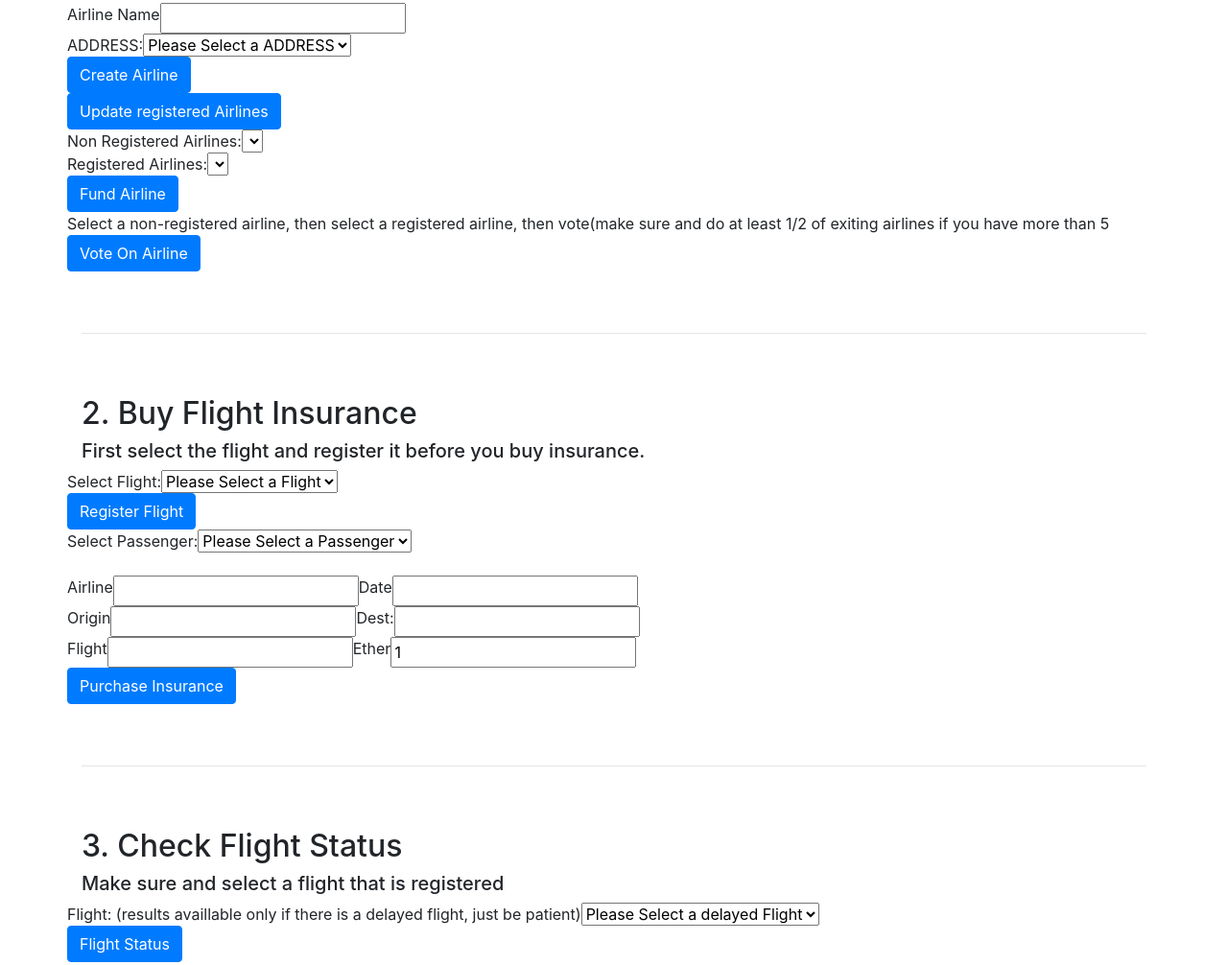
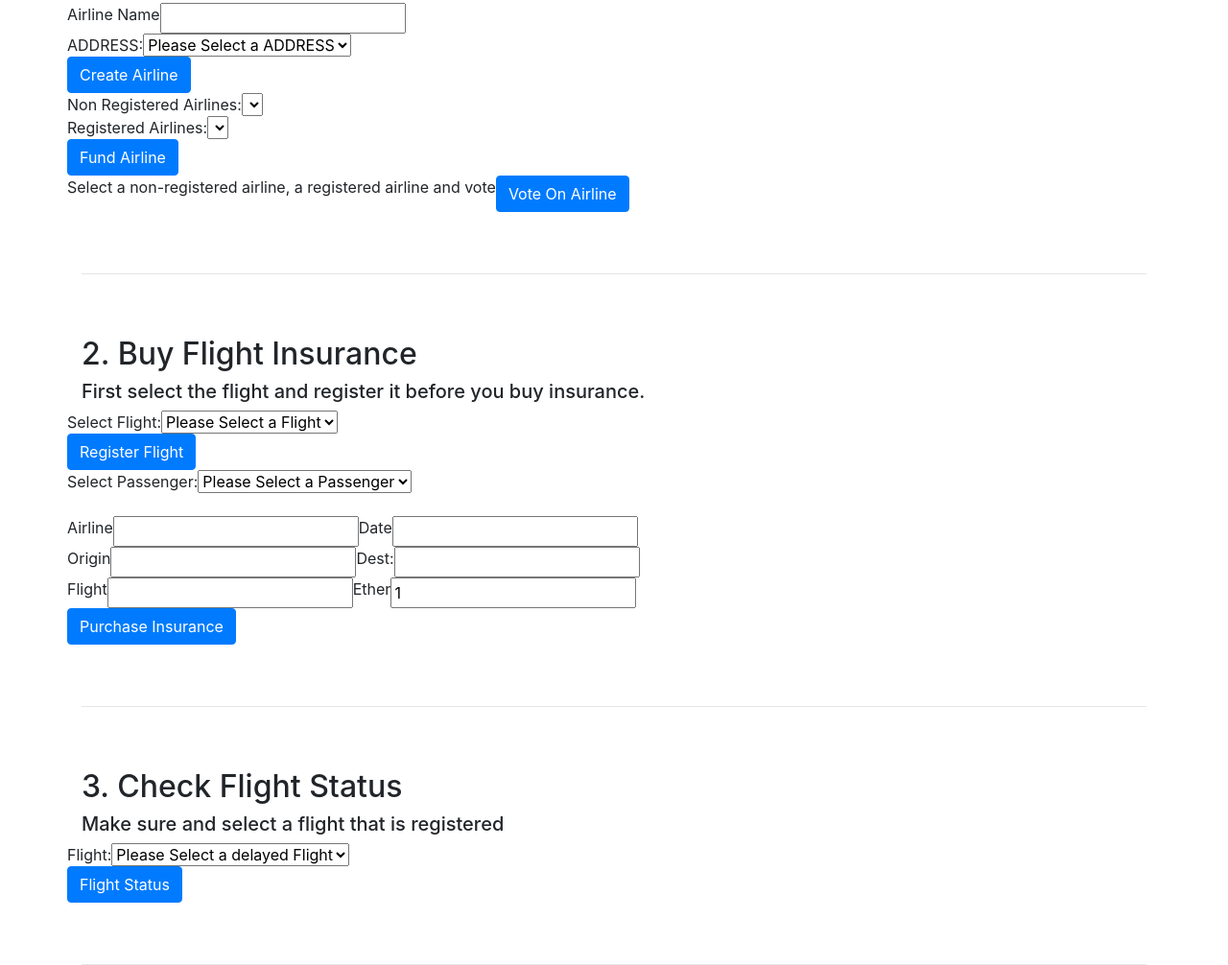
Before and after one commit to endikaaguilera/udacity_blockchain_p4_flight_surety, a website: page src/dapp/index.html in a window 1280 px wide. Shown: the part 103-1109 px from the top of the page at 96% size. Drawn offline with nearby package versions, Linux system fonts and the light colour scheme.

Commit message:
update index.html

```diff
--- a/src/dapp/index.html
+++ b/src/dapp/index.html
@@ -40,9 +40,6 @@
             <btn class="btn btn-primary full-width" id="submit-airline">Create Airline</btn>
         </div>
         <div class="row top-20">
-            <btn class="btn btn-primary full-width" id="update-airlines-registered">Update registered Airlines</btn>
-        </div>
-        <div class="row top-20">
             Non Registered Airlines:<select id="vote-address" name="vote-address" class="full-width"></select>
         </div>
         <div class="row top-20">
@@ -52,10 +49,7 @@
             <btn class="btn btn-primary full-width" id="fund-airline">Fund Airline</btn>
         </div>
         <div class="row top-20">
-            <h7>Select a non-registered airline, then select a registered airline, then vote(make sure and do at least
-                1/2 of exiting airlines if you have more than 5</h7>
-        </div>
-        <div class="row top-20">
+            <h7>Select a non-registered airline, a registered airline and vote</h7>
             <btn class="btn btn-primary full-width" id="vote-airline">Vote On Airline</btn>
         </div>
 
@@ -67,7 +61,9 @@
 
         <h2>2. Buy Flight Insurance</h2>
         <h5>First select the flight and register it before you buy insurance.</h5>
-        <div id="insurance-wrapper" class="row top-20">
+        <div id="insurance-wrapper" class="top-20">
+        </div>
+        <div class="row top-20">
             Select Flight:
             <select id="flights" name="flights" class="full-width">
                 <option>Please Select a Flight</option>
@@ -119,7 +115,7 @@
         <div id="display-wrapper" class="top-20">
         </div>
         <div class="row top-20">
-            Flight: (results availlable only if there is a delayed flight, just be patient)
+            Flight:
             <select id="flights-oracle" name="flights-oracle" class="full-width">
                 <option>Please Select a delayed Flight</option>
             </select>
```
